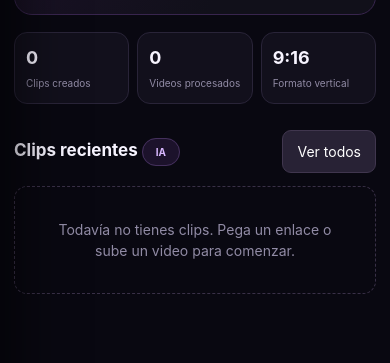
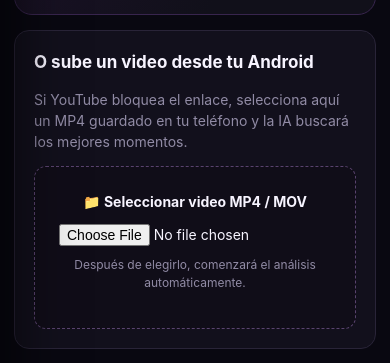
Before and after one commit to dm0806905-dot/yonder-studio, a website: page index.html in a window 390 px wide. Shown: the part 401-764 px from the top of the page. Drawn offline with Linux system fonts and the light colour scheme; no server answers.

Commit message:
Show direct video upload on dashboard for mobile users

```diff
--- a/index.html
+++ b/index.html
@@ -39,6 +39,11 @@ button,input,select{font:inherit}button{cursor:pointer;border:0;color:white}.app
    <h2 id="jobTitle">Preparando tu video</h2>
    <div class="progress"><i id="jobProgress"></i></div>
    <p class="status" id="jobStatus" role="status" aria-live="polite">Conectando con el servidor...</p>
+  </div>
+  <div class="panel" style="margin-top:15px">
+   <h2>O sube un video desde tu Android</h2>
+   <p class="muted">Si YouTube bloquea el enlace, selecciona aquí un MP4 guardado en tu teléfono y la IA buscará los mejores momentos.</p>
+   <div class="drop"><label for="videoFileHome" style="display:block;font-weight:700">📁 Seleccionar video MP4 / MOV</label><input id="videoFileHome" type="file" accept="video/mp4,video/quicktime,video/webm,video/*" style="display:block;margin:12px auto 0;max-width:100%"><p class="small">Después de elegirlo, comenzará el análisis automáticamente.</p></div>
   </div>
   <div class="stats"><div class="stat"><b id="statClips">0</b><span>Clips creados</span></div><div class="stat"><b id="statVideos">0</b><span>Videos procesados</span></div><div class="stat"><b>9:16</b><span>Formato vertical</span></div></div>
   <div class="section-head"><h2>Clips recientes <span class="pill">IA</span></h2><button class="secondary" data-page="videos">Ver todos</button></div>
@@ -98,6 +103,7 @@ async function runJob({url,file}){showJob('Preparando tu video');try{
 $('#urlGenerate').onclick=()=>{let u=$('#sourceUrl').value.trim();if(!u)return toast('Pega primero un enlace de YouTube o Kick.');runJob({url:u})};
 $('#liveGenerate').onclick=()=>{let u=$('#liveUrl').value.trim();if(!u)return toast('Pega el enlace del Live o VOD.');runJob({url:u})};
 $('#videoFile').onchange=e=>{let f=e.target.files[0];if(f)runJob({file:f})};
+$('#videoFileHome').onchange=e=>{let f=e.target.files[0];if(f)runJob({file:f})};
 async function downloadClip(id){try{let d=await request('/api/clips/'+id+'/download');let a=document.createElement('a');a.href=api(d.url);a.download=d.filename||'yonder-clip.mp4';document.body.append(a);a.click();a.remove()}catch(e){toast(e.message)}}
 function previewClip(id){let c=clips.find(x=>x.id===id);if(c?.url)window.open(api(c.url),'_blank');else toast('Vista previa no disponible.')}
 $('#refreshVideos').onclick=loadClips;
```
